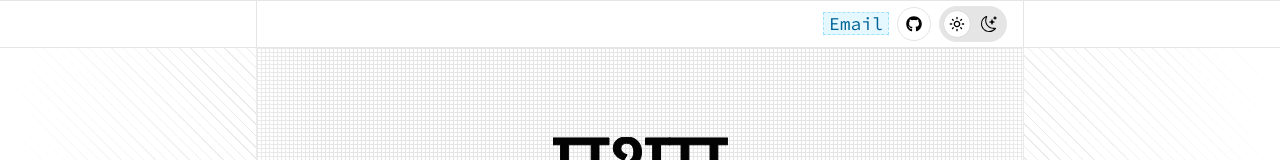
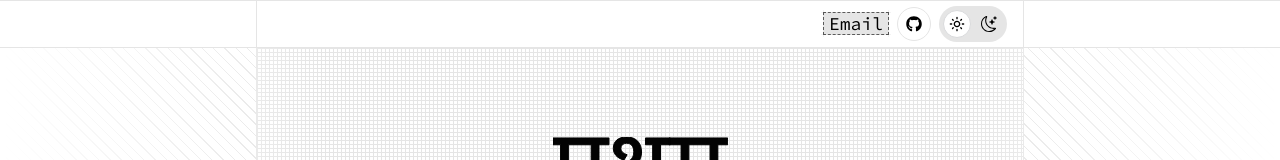
Before and after one commit to PrathamTelang/portfolio, a Next.js app: page / in a window 1280 px wide. Shown: the top 160 px of the page. Built offline with nearby package versions, Linux system fonts and the light colour scheme.

Commit message:
Update button and dark mode color scheme
Changed button component colors from sky blue to black and white for both light and dark themes. Updated the dark mode background color in globals.css from #030712 to pure black (#000000) for a more consistent appearance.

```diff
--- a/src/app/features/portfolio/components/Button.tsx
+++ b/src/app/features/portfolio/components/Button.tsx
@@ -18,8 +18,8 @@
     <a
     onClick={props.onClick}
     style={{ cursor: props.cursor }}
-    className="group relative px-1.5 text-lg text-sky-800 dark:text-sky-300">
-      <span className="absolute inset-0 border border-dashed border-sky-300/60 bg-sky-400/10 group-hover:bg-sky-400/15 dark:border-sky-300/30">
+    className="group relative px-1.5 text-lg text-black dark:text-white">
+      <span className="absolute inset-0 border border-dashed border-black/60 bg-black/10 group-hover:bg-black/15 dark:border-white/30">
       </span>
     {props.startIcon}
     {props.text}
@@ -28,7 +28,7 @@
       width="5"
       height="5"
       viewBox="0 0 5 5"
-      className="absolute top-[-2px] left-[-2px] fill-sky-300 dark:fill-sky-300/50 drop-shadow-2xl drop-shadow-sky-400/20 dark:drop-shadow-sky-900/20
+      className="absolute top-[-2px] left-[-2px] fill-black dark:fill-white/50 drop-shadow-2xl drop-shadow-black/20 dark:drop-shadow-white/20
 
 "
       animate={{ opacity: [0, 1, 0] }}
@@ -44,7 +44,7 @@
     width="5"
     height="5"
     viewBox="0 0 5 5"
-    className="absolute top-[-2px] right-[-2px] fill-sky-300 dark:fill-sky-300/50"
+    className="absolute top-[-2px] right-[-2px] fill-black dark:fill-white/50"
     animate={{ opacity: [0, 1, 0] }}
       transition={{
         duration: 2,
@@ -57,14 +57,14 @@
     width="5"
     height="5"
     viewBox="0 0 5 5"
-    className="absolute bottom-[-2px] left-[-2px] fill-sky-300 dark:fill-sky-300/50"
+    className="absolute bottom-[-2px] left-[-2px] fill-black dark:fill-white/50"
     animate={{ opacity: [0, 1, 0] }}
       transition={{
         duration: 2,
         repeat: Infinity,
         ease: "easeInOut"
       }}><path d="M2 0h1v2h2v1h-2v2h-1v-2h-2v-1h2z"></path></motion.svg>
-    <motion.svg width="5" height="5" viewBox="0 0 5 5" className="absolute right-[-2px] bottom-[-2px] fill-sky-300 dark:fill-sky-300/50" animate={{ opacity: [0, 1, 0] }}
+    <motion.svg width="5" height="5" viewBox="0 0 5 5" className="absolute right-[-2px] bottom-[-2px] fill-black dark:fill-white/50" animate={{ opacity: [0, 1, 0] }}
       transition={{
         duration: 2,
         repeat: Infinity,
--- a/src/app/globals.css
+++ b/src/app/globals.css
@@ -181,7 +181,7 @@
 }
 
 .dark {
-    --background: #030712;
+    --background: #000000;
     --primary-text: #FFFFFF;
     --secondary-text: #99A1AF;
     --border: #1D202A;
```
